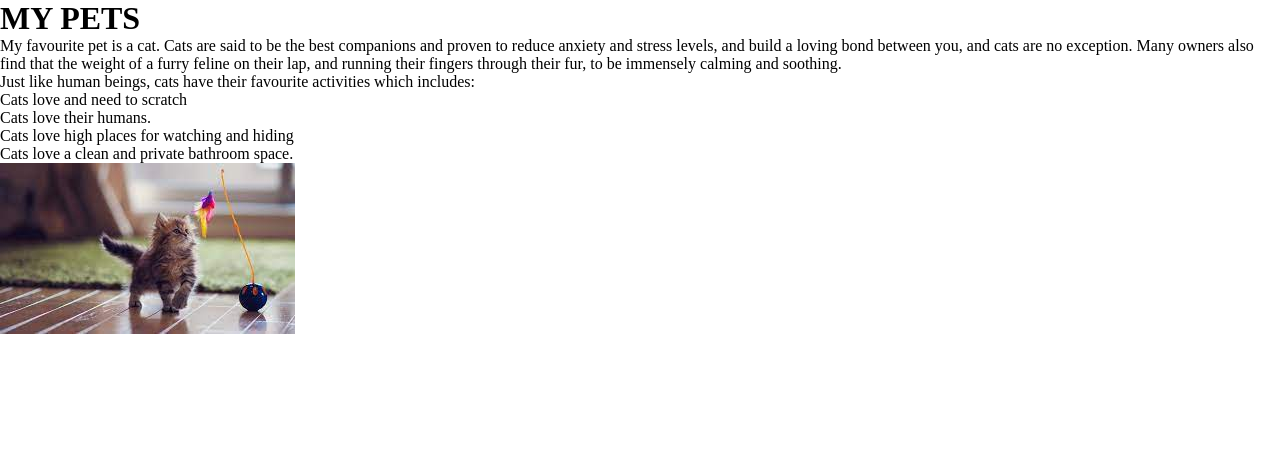
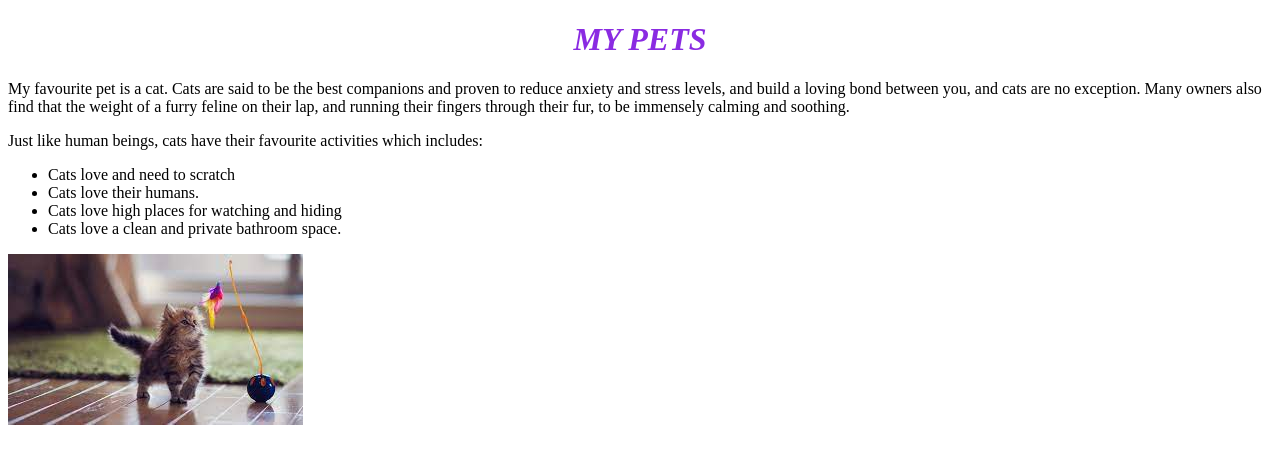
Before and after one commit to maureen-james/pet-website, a plain HTML site: page index.html in a window 1280 px wide. Drawn offline with Linux system fonts and the light colour scheme.

Commit message:
add styling to heading 1

```diff
--- a/index.css
+++ b/index.css
@@ -1,4 +1,10 @@
-*{
+/* *{
     padding: 0px;
     margin: 0px;
+} */
+h1{
+    text-align: center;
+    font-weight: 600;
+    font-style: italic;
+    color: blueviolet;
 }
```
